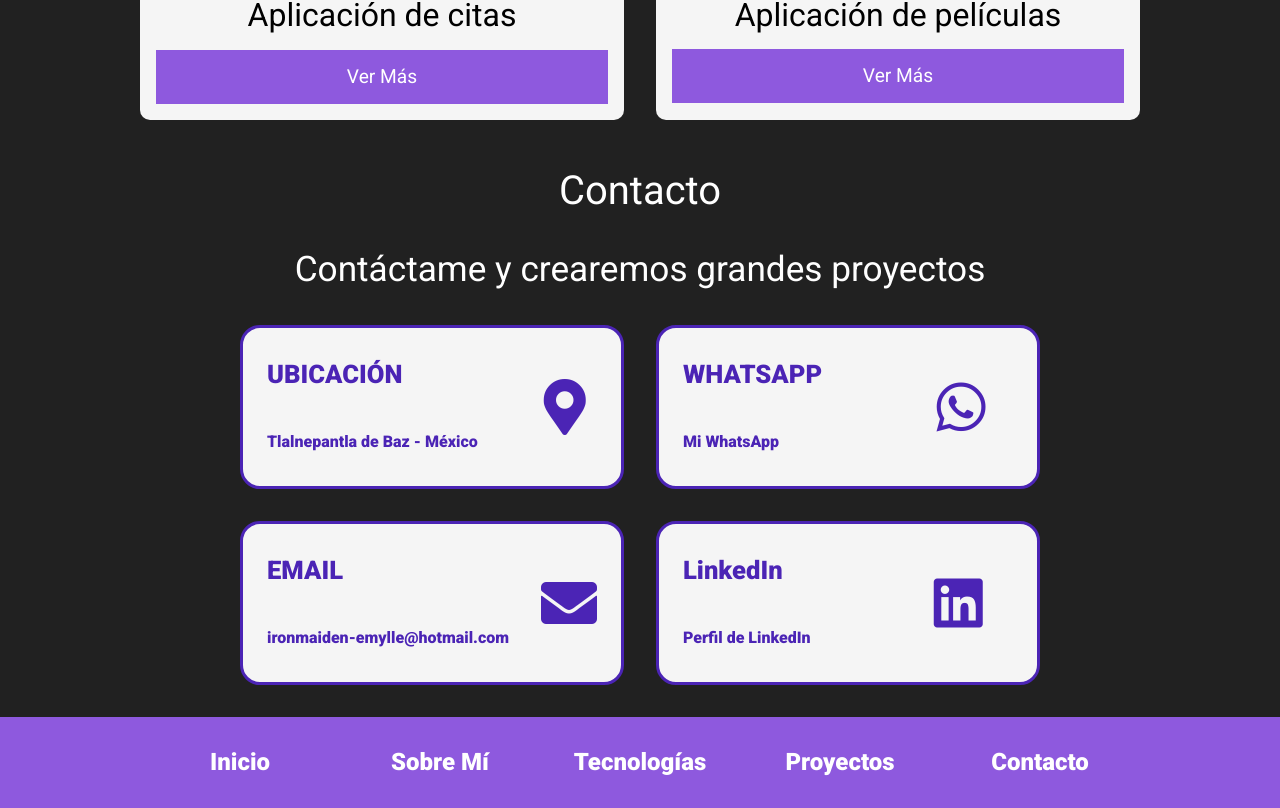
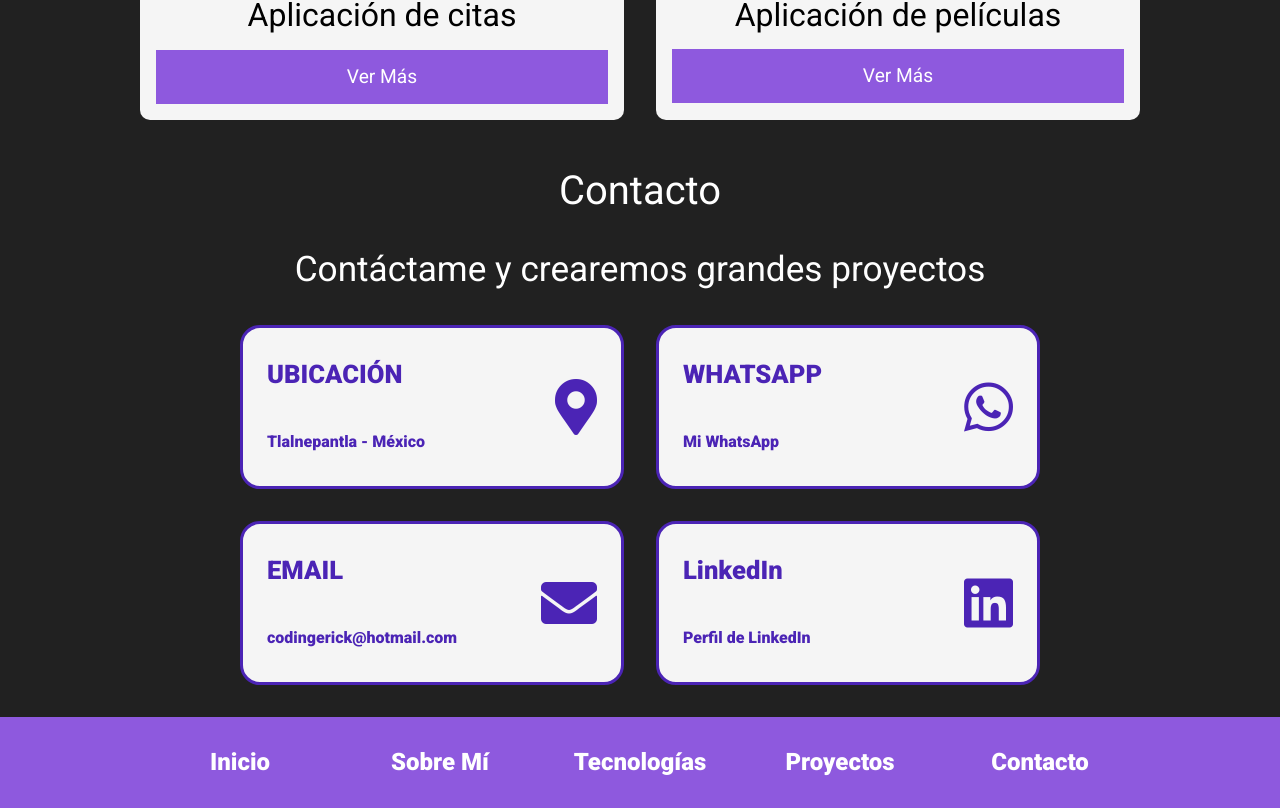
Before and after one commit to FTH-EGC/Portafolio, a React (Create React App) app: page / in a window 1280 px wide. Shown: the part 3359-4167 px from the top of the page. Built offline with nearby package versions, Linux system fonts and the light colour scheme.

Commit message:
Corrigiendo estilos de contacto

```diff
--- a/src/components/Contacto.js
+++ b/src/components/Contacto.js
@@ -4,7 +4,7 @@ import styled from '@emotion/styled';
 
 const DivContenedorCards = styled.div`
     display: grid;
-    grid-template-columns: repeat(auto-fit, minmax(300px, 1fr ));
+    grid-template-columns: repeat(auto-fit, minmax(250px, 1fr));
     gap: 2rem;
     max-width: 800px;
     margin: 0 auto;
@@ -15,17 +15,16 @@ const DivContenedorCards = styled.div`
 `;
 
 const DivCardCon = styled.div`
-
     border-radius: 20px;
     border: 3px solid #4B24B5;
     background-color: #f5f5f5;
     color: #4B24B5;
     padding: 1.5rem;
-    display: grid;
-    grid-template-columns: repeat(2, auto);
-    column-gap: 2rem;
+    display: flex;
+    justify-content: space-between;
     align-items: center;
     transition: all .5s ease-in-out;
+
     &:hover{
         transform: scale(1.1, 1.1);
     }
@@ -67,7 +66,7 @@ const Contacto = () =>{
                 <DivCardCon>
                     <DivDescCon>
                         <p>UBICACIÓN</p>
-                        <p><span>Tlalnepantla de Baz - México</span></p>
+                        <p><span>Tlalnepantla - México</span></p>
                     </DivDescCon>
                     <DivIconosCon>
                         <i className="fas fa-map-marker-alt"></i>
@@ -88,11 +87,11 @@ const Contacto = () =>{
                     </DivCardCon>
                 </a>
 
-                <a href="mailto: ironmaiden-emylle@hotmail.com" target="_blank" rel="noreferrer noopener">
+                <a href="mailto: codingerick@hotmail.com" target="_blank" rel="noreferrer noopener">
                     <DivCardCon>
                         <DivDescCon>
                             <p>EMAIL</p>
-                            <p><span>ironmaiden-emylle@hotmail.com</span></p>
+                            <p><span>codingerick@hotmail.com</span></p>
                         </DivDescCon>
                         <DivIconosCon>
 
```
Also changed, not shown: 1 other file (tests, documents, lock files or other folders).
